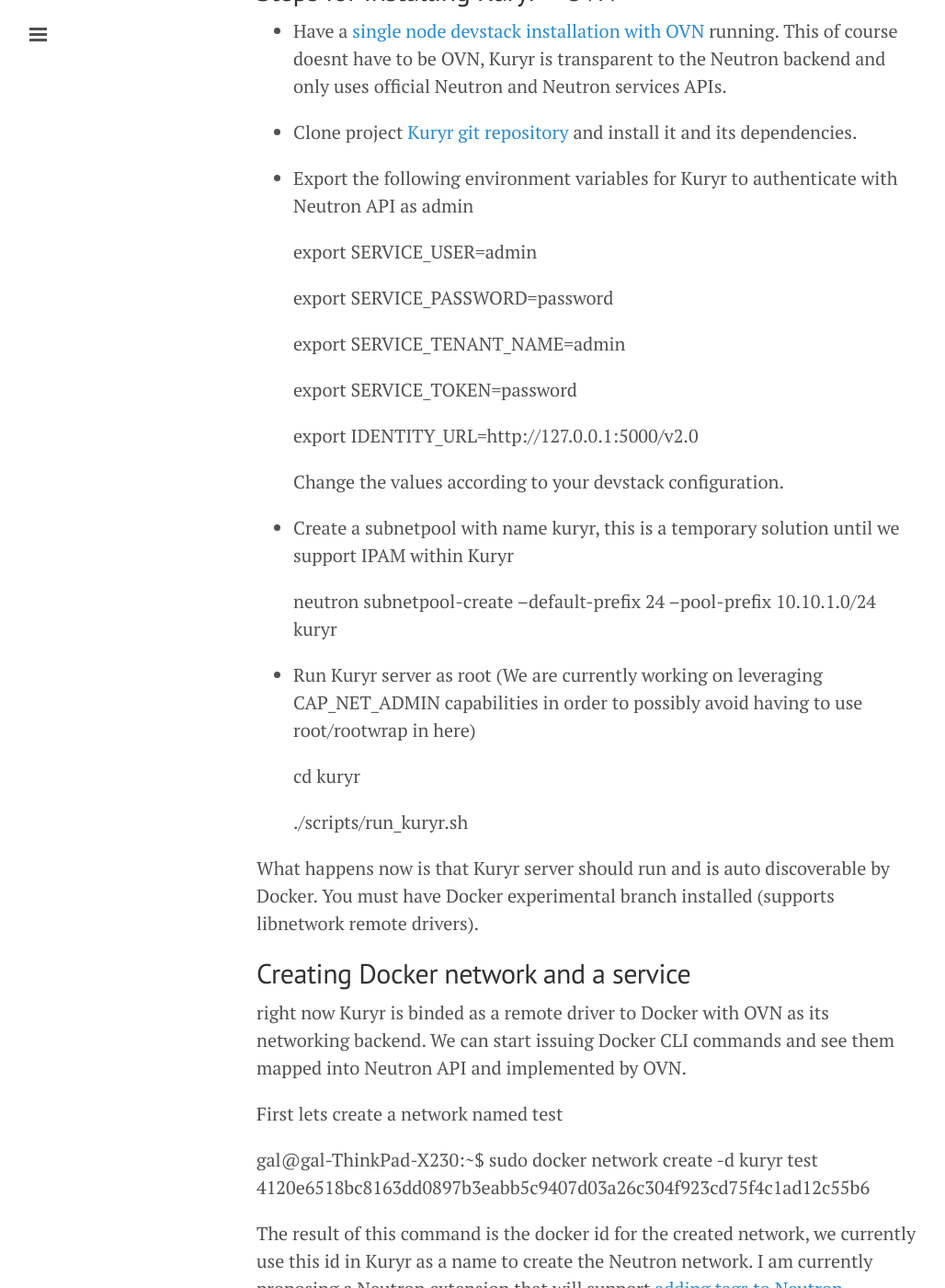
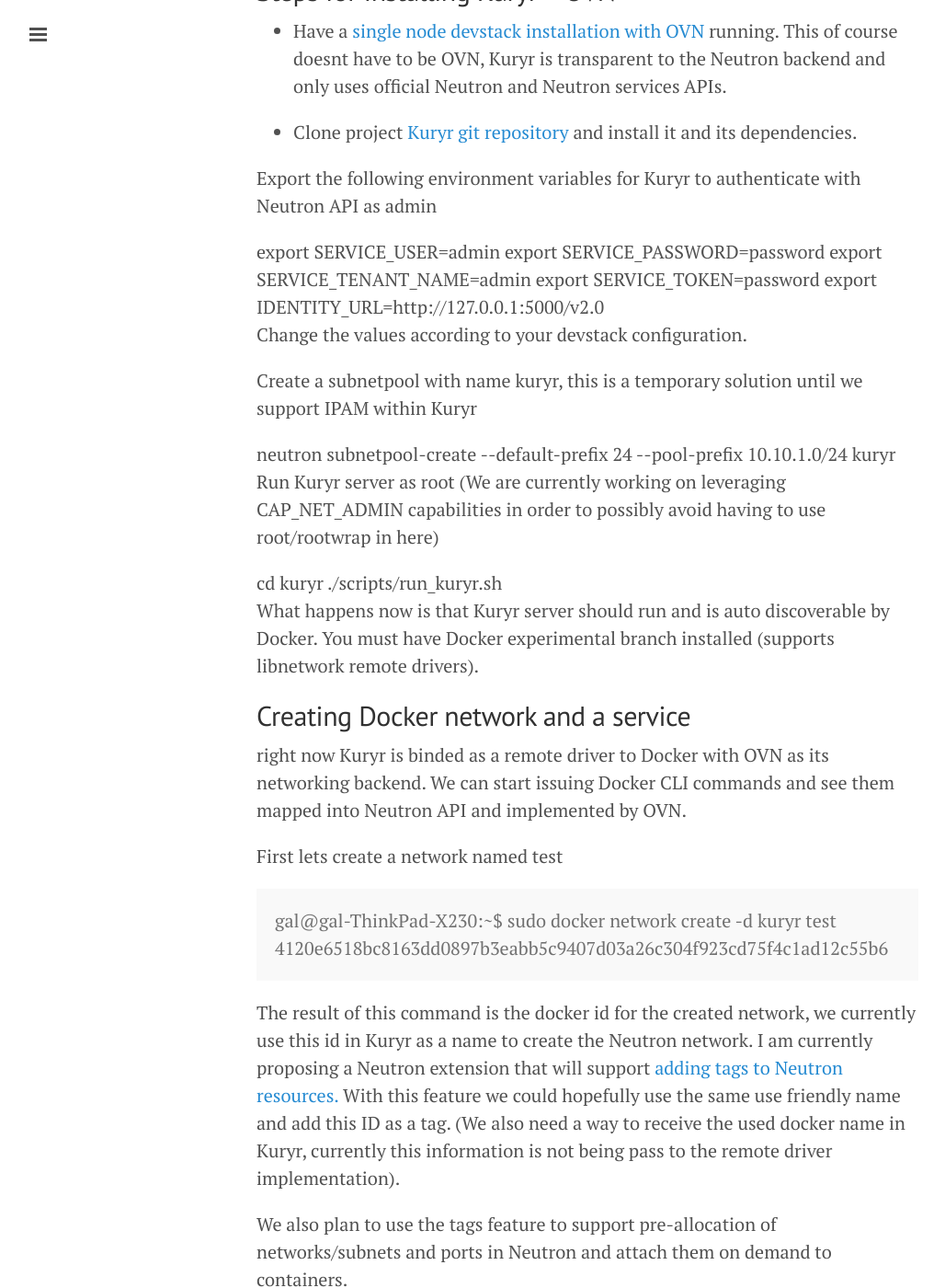
Before and after one commit to GalSagie/GalSagie.github.io, a Jekyll site: the page built from _posts/2015-10-10-kuryr-ovn.md, in a window 1280 px wide and 1400 px high, scrolled down 771 px. Shown: the whole window at 92% size, without its empty margins (1-1029 px from the left). Built offline with Jekyll 4.4.1, drawn with Linux system fonts in a browser that asks for light colours; Markdown is read by kramdown in place of the engine named in the settings; comment, search, counter and statistics services are not loaded; some of the changed text lies outside the part shown.

Commit message:
Additional fixes for kuryr-ovn intg post

```diff
--- a/_posts/2015-10-10-kuryr-ovn.md
+++ b/_posts/2015-10-10-kuryr-ovn.md
@@ -42,31 +42,32 @@ to reproduce everything showed here.
 
 * Clone project [Kuryr git repository](https://github.com/openstack/kuryr) and install it and its dependencies.
 
-* Export the following environment variables for Kuryr to authenticate with Neutron API as admin
+Export the following environment variables for Kuryr to authenticate with Neutron API as admin
 
+<div class="code">
     export SERVICE_USER=admin
+    export SERVICE_PASSWORD=password
+    export SERVICE_TENANT_NAME=admin
+    export SERVICE_TOKEN=password
+    export IDENTITY_URL=http://127.0.0.1:5000/v2.0
+</div>
 
-    export SERVICE_PASSWORD=password
+Change the values according to your devstack configuration.
 
-    export SERVICE_TENANT_NAME=admin
+Create a subnetpool with name kuryr, this is a temporary solution until we support IPAM
+within Kuryr
 
-    export SERVICE_TOKEN=password
+<div class="code">
+  neutron subnetpool-create --default-prefix 24 --pool-prefix 10.10.1.0/24 kuryr
+</div>
 
-    export IDENTITY_URL=http://127.0.0.1:5000/v2.0
+Run Kuryr server as root (We are currently working on leveraging CAP_NET_ADMIN capabilities in order
+to possibly avoid having to use root/rootwrap in here)
 
-  Change the values according to your devstack configuration.
-
-* Create a subnetpool with name kuryr, this is a temporary solution until we support IPAM
-  within Kuryr
-
-  neutron subnetpool-create --default-prefix 24 --pool-prefix 10.10.1.0/24 kuryr
-
-* Run Kuryr server as root (We are currently working on leveraging CAP_NET_ADMIN capabilities in order
-  to possibly avoid having to use root/rootwrap in here)
-
+<div class="code">
    cd kuryr
-
    ./scripts/run_kuryr.sh
+</div>
 
 What happens now is that Kuryr server should run and is auto discoverable by Docker.
 You must have Docker experimental branch installed (supports libnetwork remote drivers).
@@ -80,8 +81,10 @@ by OVN.
 
 First lets create a network named test
 
+<div class="message">
   gal@gal-ThinkPad-X230:~$ sudo docker network create -d kuryr test
   4120e6518bc8163dd0897b3eabb5c9407d03a26c304f923cd75f4c1ad12c55b6
+</div>
 
 The result of this command is the docker id for the created network, we currently use this id in Kuryr
 as a name to create the Neutron network.
@@ -98,12 +101,14 @@ the Kuryr libnetwork remote driver.
 
 Next step will be to publish the service foo
 
+<div class="message">
   gal@gal-ThinkPad-X230:~$ sudo docker service publish foo.test
   4402a7e4983a2c328770b7475de0c7252e6e66fa41863a4324d7988bd5307c16
+</div>
 
 If we now look at Horizon UI, we can see the network and subnet are added to Neutron
 
-<img src="https://raw.githubusercontent.com/GalSagie/GalSagie.github.io/master/public/img/neutron-network.png" />
+<img src="https://raw.githubusercontent.com/GalSagie/GalSagie.github.io/master/public/img/neutron-network.png" width="200" height="200"/>
 
 We can see the added network with the Docker id as its name and the subnet attached to it.
 This docker API maps to the end point creation hook and triggers a relevant neutron port creation.
@@ -118,8 +123,10 @@ This should allocate an IP to the container using Neutron IPAM and bind the cont
 
 Starting the container
 
+<div class="message">
   gal@gal-ThinkPad-X230:~$ sudo docker run --rm --net=none -it ubuntu /bin/bash
   root@ae15b8c355ef:/#
+</div>
 
 And then attaching this container to the created service
 
@@ -143,6 +150,7 @@ the port and network are also added to Neutron using the Neutron CLI.
 If we look at the container interfaces, we can see that we have an eth0 interface with an IP
 allocated by Neutron
 
+<div class="code">
    root@ae15b8c355ef:/# ip a
    1: lo: <LOOPBACK,UP,LOWER_UP> mtu 65536 qdisc noqueue state UNKNOWN group default
        link/loopback 00:00:00:00:00:00 brd 00:00:00:00:00:00
@@ -156,6 +164,7 @@ allocated by Neutron
           valid_lft forever preferred_lft forever
        inet6 fe80::f816:3eff:fe6e:1b1/64 scope link
           valid_lft forever preferred_lft forever
+</div>
 
 What happens when we attach the container to the service is that Kuryr calls the OVS Binding script and this
 adds the external part of the container veth pair to br-int and also sets an external id for that interface
```
